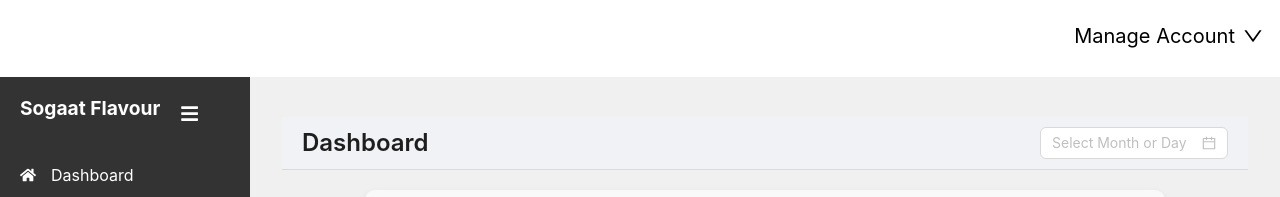
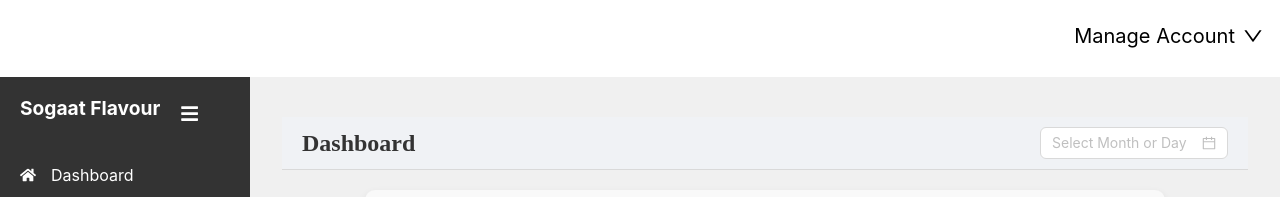
Before and after one commit to sikander-nawaz/SogaatCafe, a React (Create React App) app: page /home in a window 1280 px wide. Shown: the top 197 px of the page. Built offline with nearby package versions, Linux system fonts and the light colour scheme; no server answers; the database is empty; sample sign-in values are in the browser's storage.

Commit message:
Styling DashBoard Page

```diff
--- a/src/SubPages/Dash.jsx
+++ b/src/SubPages/Dash.jsx
@@ -105,7 +105,17 @@ export default function Dashboard() {
         <Row justify="space-between" align="middle">
           <Col>
             <Typography.Title level={3} style={{ margin: 0 }}> {/* Use Typography.Title here */}
+              <span
+              style={{
+                fontFamily: "Times New Roman",
+                fontWeight: "bold",
+                color: "#333",
+                marginBottom: 0,
+              }}
+              >
+
               Dashboard
+              </span>
             </Typography.Title>
           </Col>
           <Col>
```
